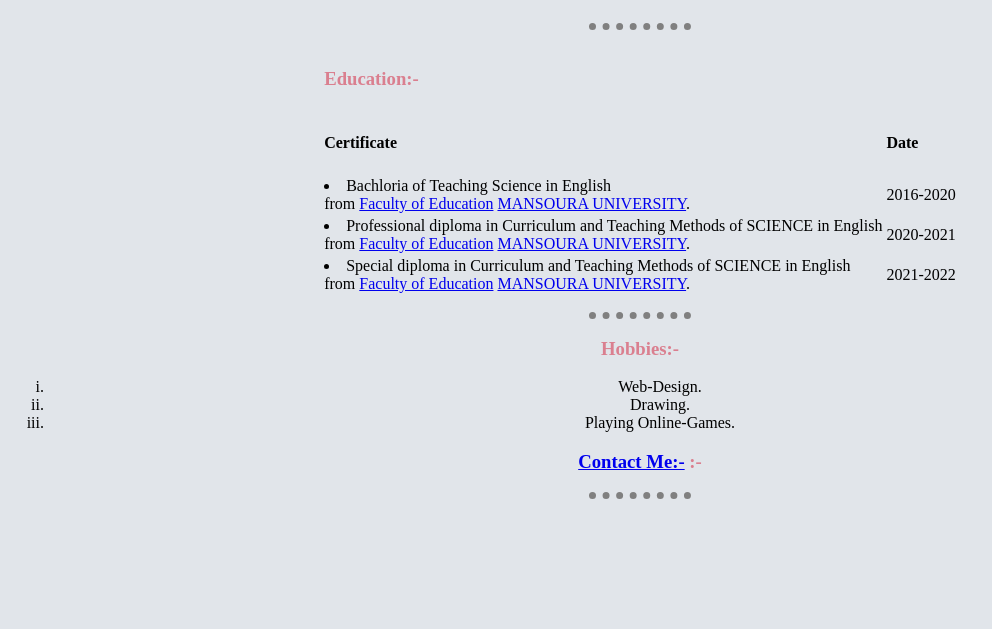
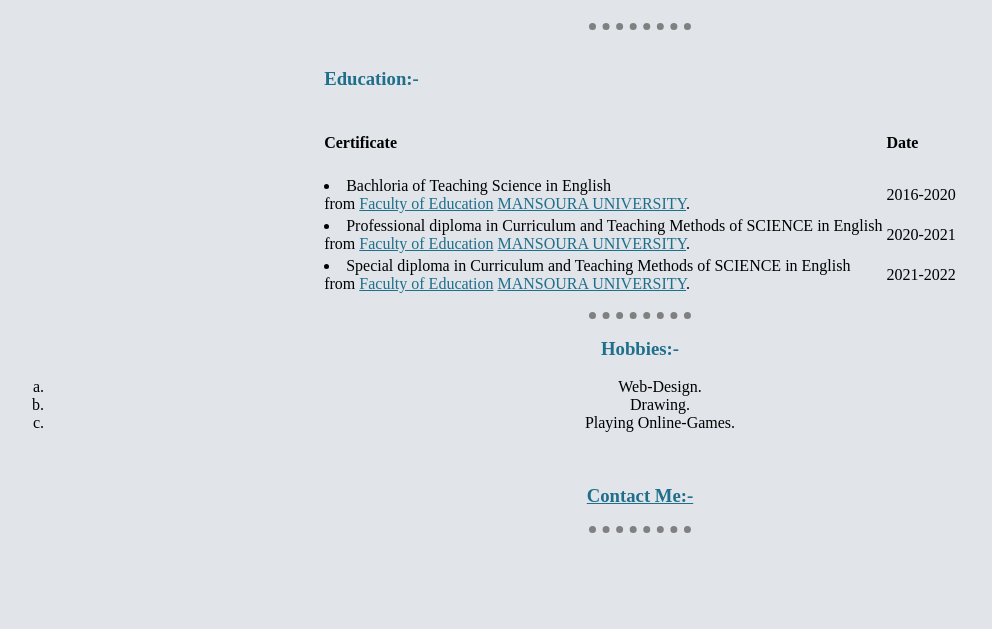
Before and after one commit to MaiadaReda/CV, a plain HTML site: page index.html in a window 1280 px wide. Shown: the part 171-800 px from the top of the page, without its empty margins (0-992 px from the left). Drawn offline with Linux system fonts and the light colour scheme.

Commit message:
Add files via upload

```diff
--- a/css/styles.css
+++ b/css/styles.css
@@ -14,12 +14,15 @@
   color: #DA7F8F;
 
 }
-h3 {
-    color: #DA7F8F;
-}
+h3 {color: #1F6F8B;}
 h2 {
   color: #DA7F8F;
 }
 a:visited{
   color: inherit;
 }
+ol{list-style-type: lower-latin;}
+ul{list-style-type: circle;}
+a:-webkit-any-link{
+  color: #1F6F8B;
+}
--- a/index.html
+++ b/index.html
@@ -71,15 +71,14 @@
    </table>
    </p>
    <hr>
-   <p>
-   <h3> <strong>Hobbies</strong>:-</h3>
-   <ol type="i">
-     <li>Web-Design.</li>
-     <li>Drawing.</li>
-     <li>Playing Online-Games.</li>
-   </ol>
-   <h3> <strong> <a href="contact.me.html">Contact Me:-</a> </strong>:-</h3>
-   </p>
+
+   <h3><strong>Hobbies</strong>:-</h3>
+   <ol>
+      <li>Web-Design.</li>
+      <li>Drawing.</li>
+      <li>Playing Online-Games.</li>
+   </ol> <br>
+   <h3><strong> <a href="contact.me.html">Contact Me:-</a> </strong></h3>
    <hr>
  </center>
 </body>
```
